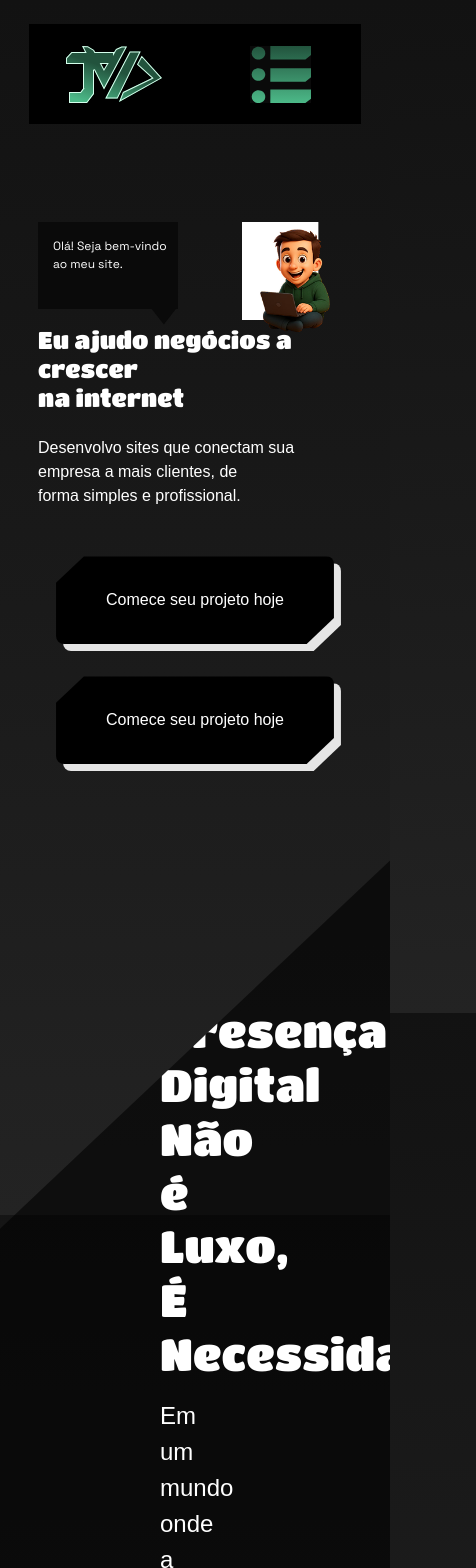
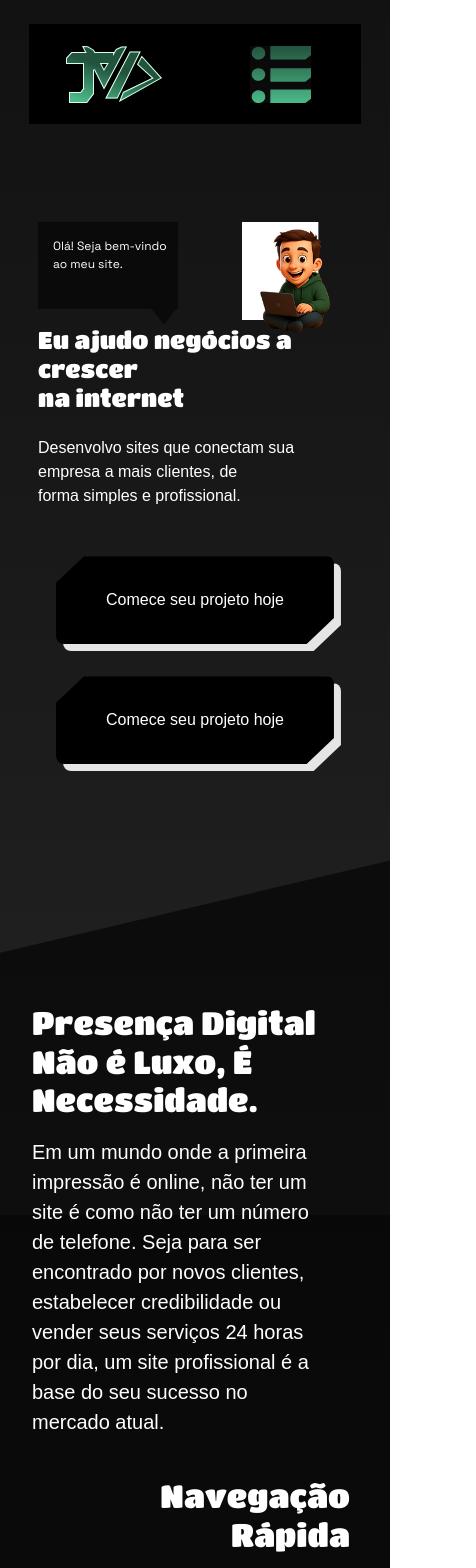
Before and after one commit to joaoviccardoso/JoaoVicCardosoWebSite, a React (Vite) app: page / in a window 390 px wide. Shown: the top 1568 px of the page, 476 px wide, since content can reach past the window. Built offline with nearby package versions, Linux system fonts and the light colour scheme.

Commit message:
foi adicionado a responsividade para celular

```diff
--- a/src/Paginas/Home/home.module.css
+++ b/src/Paginas/Home/home.module.css
@@ -56,17 +56,13 @@
     margin: 2rem 0 6rem 0;
 }
 
-.secao {
+.secao{
     position: relative;
     background: var(--cor-containerCortado);
     width: 100%;
     height: auto;
     clip-path: polygon(0 25%, 100% 0, 100% 100%, 0% 100%);
     padding: 9rem 10rem 0 10rem;
-}
-
-.containerPresencaDigital{
-
 }
 
 .containerPresencaDigital h2{
@@ -76,7 +72,7 @@
 }
 
 .containerPresencaDigital p{
-    width: 60%;
+    width: 48%;
     font-size: var(--font-size-xl);
     font-family: var(---font-paraTexto);
     color: #fff;
@@ -125,5 +121,16 @@
 
     .secao {
         clip-path: polygon(0 16%, 100% 0, 100% 100%, 0% 100%);
+        padding: 9rem 2rem 0 2rem;
+    }
+
+    .containerPresencaDigital h2{
+        font-size: var(--font-size-2xl);
+    }
+
+    .containerPresencaDigital p{
+        width: 90%;
+        font-size: var(--font-size-lg);
+        margin: 0;
     }
 }
```
